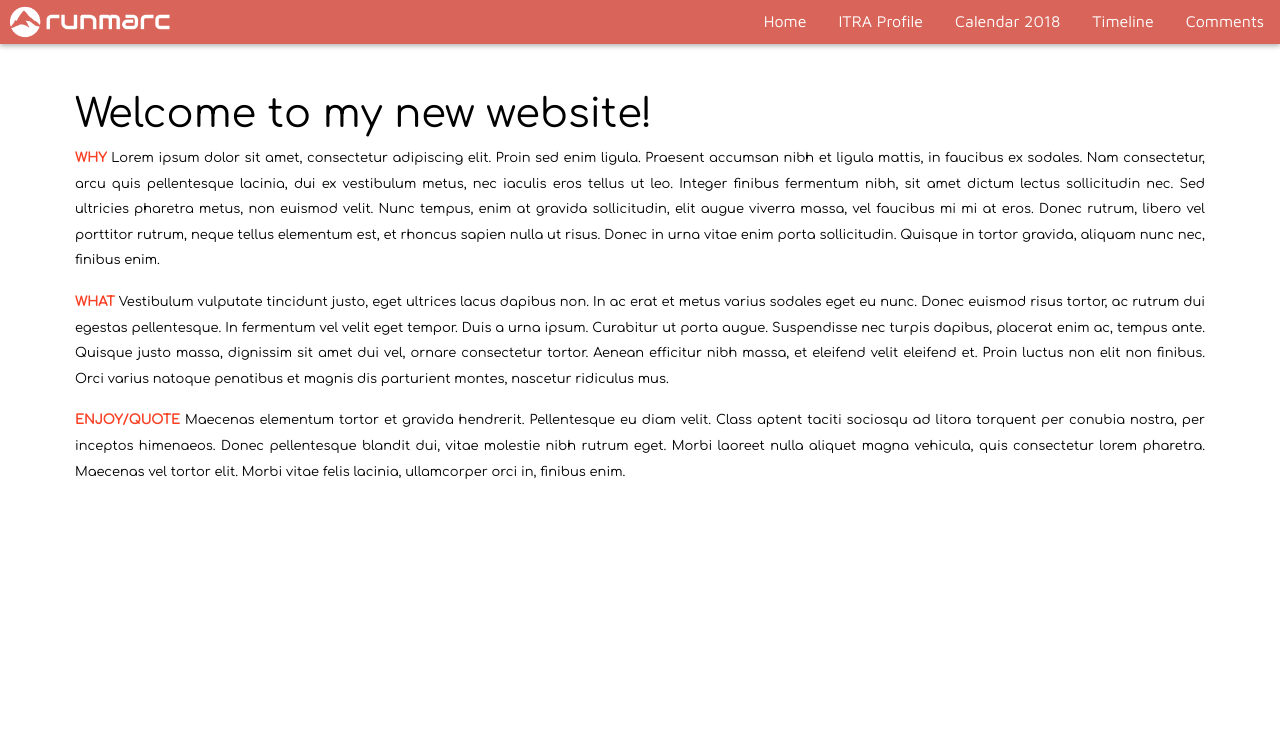
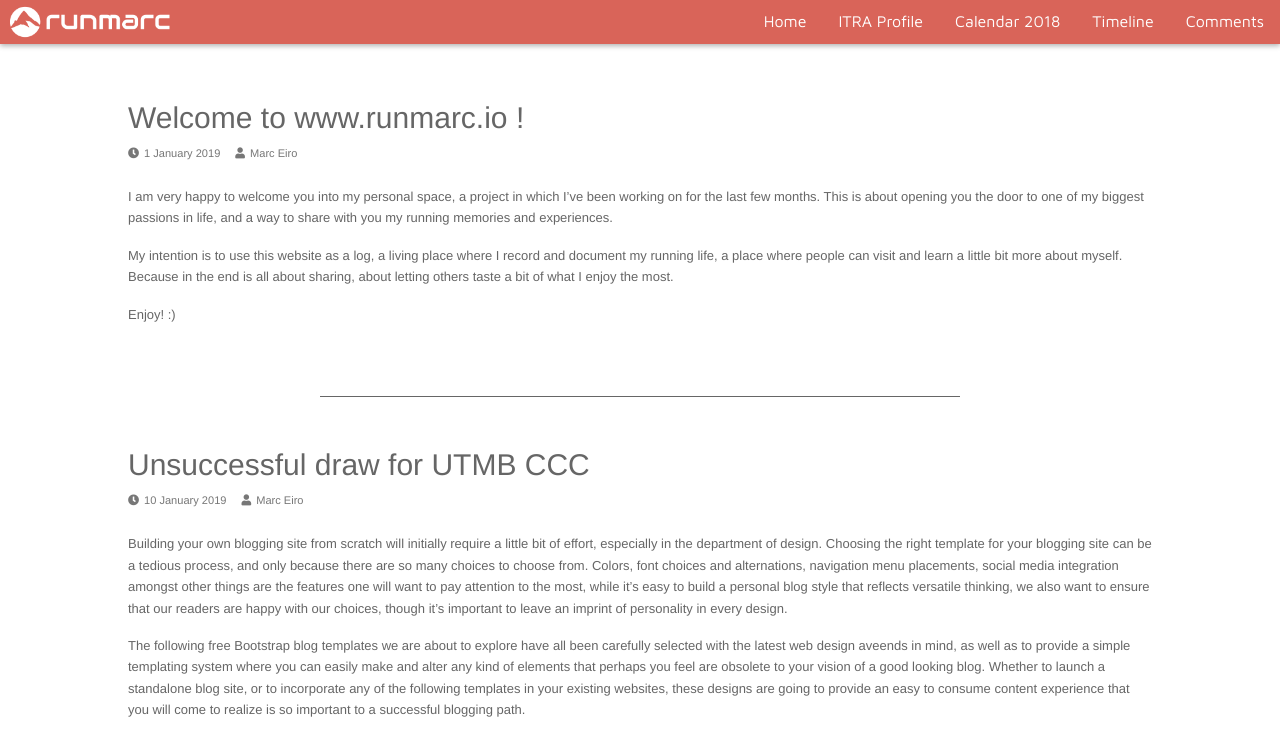
Before and after one commit to m4rc3iro/runmarc, an Angular app: page /home in a window 1280 px wide. Shown: the top 756 px of the page. Built offline with nearby package versions, Linux system fonts and the light colour scheme.

Commit message:
Re-styling of home section to be more bloggy, easy to read and cleaner.

```diff
--- a/src/app/home/home.component.css
+++ b/src/app/home/home.component.css
@@ -1,25 +1,80 @@
 .home-container {
   height: 100%;
   width: 100%;
-  padding: 50px 0 50px 0;
+  /* padding: 0px 0 50px 0; */
+  -webkit-font-smoothing: antialiased;
+  /* color: rgb(50, 50, 50); */
+  /* line-height: 1.6em; */
+  /* margin: 0 auto; */
   overflow: auto;
-
-  -webkit-font-smoothing: antialiased;
-  color: rgb(50,50,50);
-  line-height: 1.6em;
 }
 
 .news-container {
-  padding: 25px 0px 25px 0px;
-  /* border-top: .5px solid #CED3DC; */
+  padding: 0px 10% 5px 10%;
+  /* max-width: 90%; */
+  font-family: "HelveticaNeue-Light", "Helvetica Neue Light", "Helvetica Neue", Helvetica, Arial, "Lucida Grande", sans-serif;
+  font-size: 12px;
+  line-height: 1.65;
+  color: #666;
 }
 
 .welcome {
   position: relative;
+  background-image: url(/assets/eiger-welcome.png);
+  height: 500px;
+  width: 100%;
+}
+
+.welcome-text {
   color: black;
-  text-align: justify;
-  padding: 40px 75px 10px 75px;
-  /* z-index: 1; */
   font-family: 'Comfortaa';
   font-size: 13px;
+  text-align: justify;
+  background-color: white;
+  position: absolute;
+  margin: 200px 10% 0 10%;
+  padding: 50px;
+  width: 80%;
+  height: 330px;
 }
+
+.meta {
+  list-style: none;
+  margin: 0 0 50px -40px;
+  font-size: 0.923em;
+  color: #777;
+  border: none;
+}
+
+.meta li {
+  margin: 0;
+  float: left;
+  padding-right: 15px;
+}
+
+.meta li span {
+  padding-right: 5px;
+}
+
+.single-blog-content {
+  text-align: left;
+  font-size: 13px;
+  /* border-bottom: 0.5px solid #666; */
+}
+
+.welcome-text h1, .welcome-text p {
+  text-align: center;
+}
+
+.first {
+  margin-top: 100px;
+}
+
+.separator {
+  margin: 50px 25% 50px 25%;
+  border-bottom: 0.5px solid #666;
+}
+
+h1 {
+  font-size: 30px;
+}
--- a/src/app/home/home.component.html
+++ b/src/app/home/home.component.html
@@ -1,8 +1,50 @@
 <div class="home-container">
-  <div class="news-container welcome">
-    <h1>Welcome to my new website!</h1>
-    <p><strong style="color:#f94125">WHY</strong> Lorem ipsum dolor sit amet, consectetur adipiscing elit. Proin sed enim ligula. Praesent accumsan nibh et ligula mattis, in faucibus ex sodales. Nam consectetur, arcu quis pellentesque lacinia, dui ex vestibulum metus, nec iaculis eros tellus ut leo. Integer finibus fermentum nibh, sit amet dictum lectus sollicitudin nec. Sed ultricies pharetra metus, non euismod velit. Nunc tempus, enim at gravida sollicitudin, elit augue viverra massa, vel faucibus mi mi at eros. Donec rutrum, libero vel porttitor rutrum, neque tellus elementum est, et rhoncus sapien nulla ut risus. Donec in urna vitae enim porta sollicitudin. Quisque in tortor gravida, aliquam nunc nec, finibus enim.  </p>
-    <p><strong style="color:#f94125">WHAT</strong> Vestibulum vulputate tincidunt justo, eget ultrices lacus dapibus non. In ac erat et metus varius sodales eget eu nunc. Donec euismod risus tortor, ac rutrum dui egestas pellentesque. In fermentum vel velit eget tempor. Duis a urna ipsum. Curabitur ut porta augue. Suspendisse nec turpis dapibus, placerat enim ac, tempus ante. Quisque justo massa, dignissim sit amet dui vel, ornare consectetur tortor. Aenean efficitur nibh massa, et eleifend velit eleifend et. Proin luctus non elit non finibus. Orci varius natoque penatibus et magnis dis parturient montes, nascetur ridiculus mus.</p>
-    <p><strong style="color:#f94125">ENJOY/QUOTE</strong> Maecenas elementum tortor et gravida hendrerit. Pellentesque eu diam velit. Class aptent taciti sociosqu ad litora torquent per conubia nostra, per inceptos himenaeos. Donec pellentesque blandit dui, vitae molestie nibh rutrum eget. Morbi laoreet nulla aliquet magna vehicula, quis consectetur lorem pharetra. Maecenas vel tortor elit. Morbi vitae felis lacinia, ullamcorper orci in, finibus enim.</p>
-  </div>
+  <!-- <article class="news-container">
+    <div class="welcome">
+      <div class="welcome-text">
+        <h1>Welcome to www.runmarc.io !</h1>
+        <br /><br />
+        <p>Today is a very exciting day, as I can finally welcome you into my personal space. This is about opening you the door to one of my biggest passions in life, running, and a way to share my histories and experiences with you all.</p>
+        <br />
+        <p>Come in and enjoy !</p>
+      </div>
+    </div>
+  </article> -->
+  <article class="news-container  first">
+    <header class="single-blog-header ">
+      <h1 class="single-post-title entry-title" itemprop="headline">Welcome to www.runmarc.io !</h1>
+    </header>
+    <ul class="meta">
+      <li class="meta-date"><span class="fas fa-clock" aria-hidden="true"></span><time class="updated" datetime="1.1.2019" itemprop="datePublished" pubdate="">1 January 2019</time></li>
+      <li class="meta-author"><span class="fa fa-user" aria-hidden="true"></span><span class="vcard author" itemprop="name"><span class="fn">Marc Eiro</span></span></li>
+      <!-- <li class="meta-comments comment-scroll"><span class="fa fa-comment" aria-hidden="true"></span>23 Comments</li> -->
+    </ul>
+    <div class="single-blog-content entry " itemprop="text">
+      <p>I am very happy to welcome you into my personal space, a project in which I’ve been working on for the last few months. This is about opening you the door to one of my biggest passions in life, and a way to share with you my running
+        memories and experiences.</p>
+      <p>My intention is to use this website as a log, a living place where I record and document my running life, a place where people can visit and learn a little bit more about myself. Because in the end is all about sharing, about letting others
+        taste a bit of what I enjoy the most.</p>
+      <p>Enjoy! :)</p>
+    </div>
+  </article>
+  <div class="separator"></div>
+  <article class="news-container ">
+    <header class="single-blog-header ">
+      <h1 class="single-post-title entry-title" itemprop="headline">Unsuccessful draw for UTMB CCC</h1>
+    </header>
+    <ul class="meta">
+      <li class="meta-date"><span class="fas fa-clock" aria-hidden="true"></span><time class="updated" datetime="10.1.2019" itemprop="datePublished" pubdate="">10 January 2019</time></li>
+      <li class="meta-author"><span class="fa fa-user" aria-hidden="true"></span><span class="vcard author" itemprop="name"><span class="fn">Marc Eiro</span></span></li>
+      <!-- <li class="meta-comments comment-scroll"><span class="fa fa-comment" aria-hidden="true"></span>23 Comments</li> -->
+    </ul>
+    <div class="single-blog-content entry " itemprop="text">
+      <p>Building your own blogging site from scratch will initially require a little bit of effort, especially in the department of design. Choosing the right template for your blogging site can be a tedious process, and only because there are so
+        many choices to choose from. Colors, font choices and alternations, navigation menu placements, social media integration amongst other things are the features one will want to pay attention to the most, while it’s easy to build a personal
+        blog style that reflects versatile thinking, we also want to ensure that our readers are happy with our choices, though it’s important to leave an imprint of personality in every design.</p>
+      <p>The following free Bootstrap blog templates we are about to explore have all been carefully selected with the latest web design aveends in mind, as well as to provide a simple templating system where you can easily make and alter any kind
+        of elements that perhaps you feel are obsolete to your vision of a good looking blog. Whether to launch a standalone blog site, or to incorporate any of the following templates in your existing websites, these designs are going to provide
+        an easy to consume content experience that you will come to realize is so important to a successful blogging path.</p>
+      <p>&nbsp;</p>
+    </div>
+  </article>
 </div>
```
